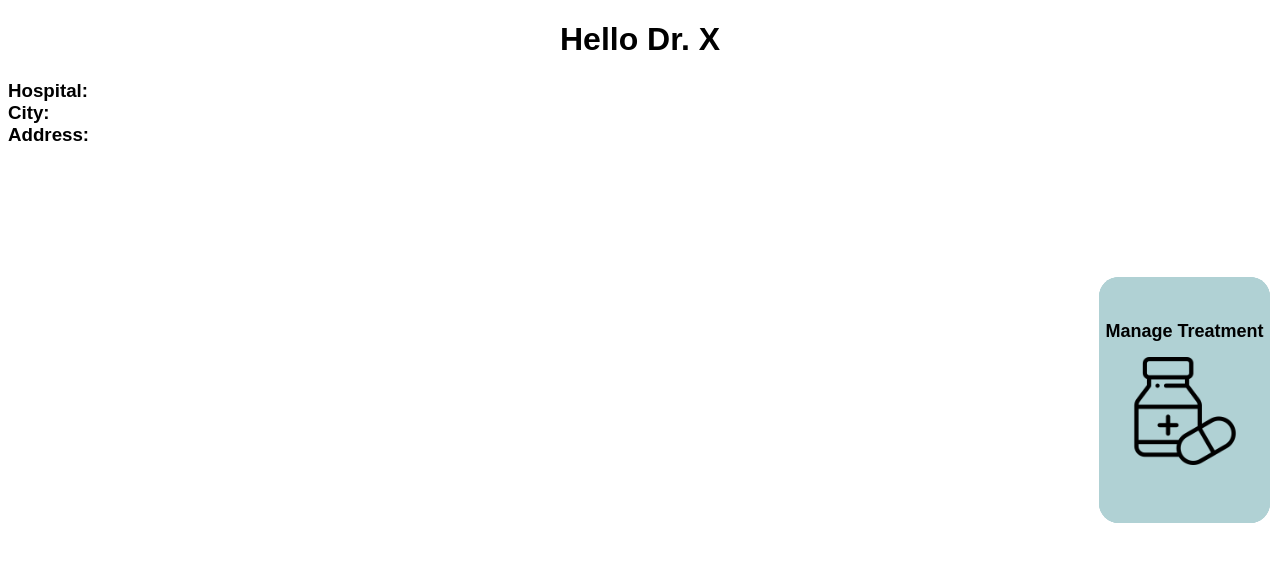
After one commit to nusyba23/DBMS_Hospital-Management-System, a PHP site: page /doctor/dash.html in a window 1280 px wide. The commit adds this page. Shown: the top 562 px of the page. Run offline with PHP 8.4, Linux system fonts and the light colour scheme.

Commit message:
implemented dash and view patients

```diff
--- /dev/null
+++ b/471_Project/Frontend/doctor/dash.html
@@ -0,0 +1,30 @@
+<!DOCTYPE html>
+<html lang="en">
+<head>
+    <link rel="stylesheet" href="styles.css">
+    <meta charset="UTF-8">
+    <meta name="viewport" content="width=device-width, initial-scale=1.0">
+    <title>Doctor Dashboard</title>
+</head>
+<body>
+
+    <h1 class="title">Hello Dr. X </h1>
+    <h3 class="hospital-details">Hospital: <br> City: <br> Address: </h3>
+
+    <div class="action-buttons">
+        <button class="doctor-action" onclick="window.location.href = 'viewpatients.html'">View Patients
+            <img class="icon-img" src="../images/mag-glass.png" alt="Magnifying Glass Icon"/>
+        </button>
+
+        <button class="doctor-action" onclick="window.location.href = 'managepatients.html'">Manage Patients
+            <img class="icon-img" src="../images/patient.png" alt="Patient Icon"/>
+        </button>
+
+        <button class="doctor-action" onclick="window.location.href = 'managetreatment.html'">Manage Treatment
+            <img class="icon-img" src="../images/medicine.png" alt="Medicine Icon"/>
+        </button>
+
+    </div>
+
+</body>
+</html>
--- a/471_Project/Frontend/doctor/styles.css
+++ b/471_Project/Frontend/doctor/styles.css
@@ -90,3 +90,110 @@ input[type="text"], input[type="password"] {
     text-decoration: none;
     margin-top: 10px;
 }
+
+.doctor-action{
+    display: flex;
+    flex-direction:column;
+    align-items: center;
+    justify-content: center;
+    width: 171px;
+    height: 246px;
+    background-color: #B0D1D4;
+    font-size: 18px;
+    font-family: Cairo, sans-serif;
+    text-align: center;
+    cursor: pointer;
+    border-radius: 20px;
+    border-color: #B0D1D4;
+    font-weight: bold;
+}
+.doctor-action:hover{
+    transform: scale(1.05);
+}
+.icon-img{
+    width: 108px;
+    height: 108px;
+    margin-bottom: 15px;
+    margin-top: 15px;
+    align-items: center;
+}
+.hospital-details{
+    font-family: Cairo, sans-serif;
+}
+.title{
+    font-family: Cairo, sans-serif;
+    display: flex;
+    text-align: center;
+    justify-content: center;
+
+}
+.action-buttons{
+    display: flex;
+    flex-direction:row;
+    align-items: center;
+    justify-content: center;
+    gap: 162px;
+
+}
+.body{
+    background-color: #E9E4E4;
+    height: 100%;
+    font-family: Cairo, sans-serif;
+    flex-direction: column;
+}
+.search {
+    display: flex;
+    justify-content: center;
+  }
+
+  .search-bar-container {
+    position: relative;
+    width: 500px;
+  }
+
+  .query {
+    width: 500px;
+    padding: 10px 40px 10px 20px;
+    border-radius: 20px;
+    border: 1px solid #ccc;
+    font-size: 16px;
+  }
+
+  button {
+    all: unset;
+    cursor: pointer;
+    position: absolute;
+    top: 50%;
+    right: 10px;
+    transform: translateY(-50%);
+  }
+
+  svg {
+    width: 20px;
+    height: 20px;
+    color: #000;
+  }
+  .result{
+    font-family: Cairo, sans-serif;
+    font-weight: bold;
+    font-size: 18px;
+    display: flex;
+    flex-direction:  row;
+    justify-content: centerxs;
+    align-items: center;
+    margin-top: 20px;
+    gap: 10px;
+    width: 100%;
+}
+
+.choose-patient {
+    background-color: #B0D1D4;
+    border-radius: 20px;
+    width: 85px;
+    height: 45px;
+    display: flex;
+    justify-content: center;
+    align-items: center;
+    cursor: pointer;
+    margin-top: -45px;
+  }
```
Also changed, not shown: 471_Project/Frontend/doctor/viewpatients.html (added, +30 -0 lines), 471_Project/Frontend/images/mag-glass.png (added), 471_Project/Frontend/images/medicine.png (added), 471_Project/Frontend/images/patient.png (added).
